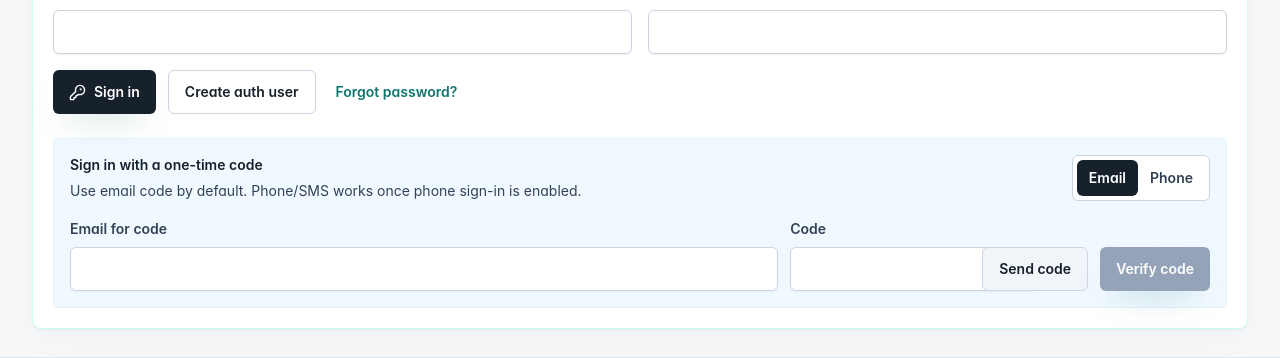
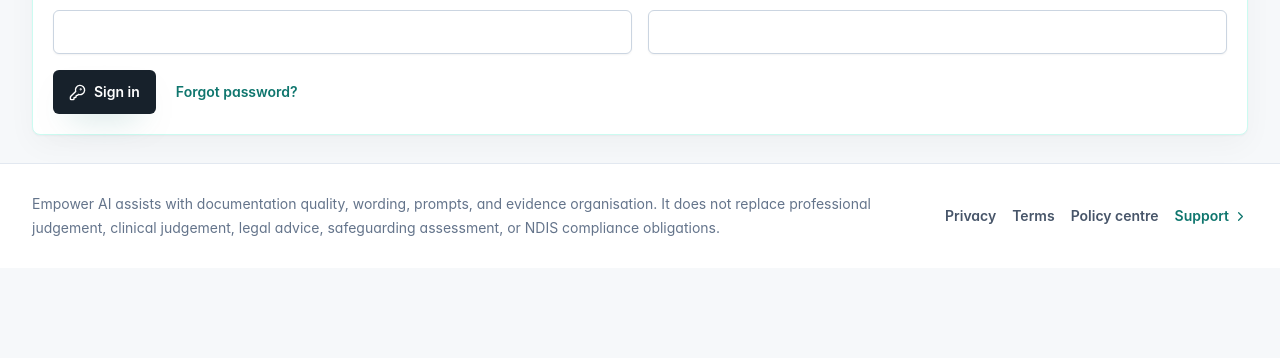
Before and after one commit to DENMWA/EMPOWER, a Next.js app: page /signin in a window 1280 px wide. Shown: the part 533-891 px from the top of the page. After the commit the page ends 801 px from the top, so only its background shows below. Built offline with nearby package versions, Linux system fonts and the light colour scheme; no server answers.

Commit message:
Simplify sign in experience

```diff
--- a/components/auth/SupabaseSecurityPanel.tsx
+++ b/components/auth/SupabaseSecurityPanel.tsx
@@ -12,15 +12,10 @@ import {
   getCurrentAuthStatus,
   getDefaultAuthStatus,
   listMfaFactors,
-  sendEmailOtp,
   sendPasswordResetEmail,
-  sendPhoneOtp,
   signInWithPassword,
   signOutSupabaseSession,
-  signUpWithPassword,
   updatePassword,
-  verifyEmailOtp,
-  verifyPhoneOtp,
   verifyMfaFactor
 } from "@/lib/supabase-auth";
 import { getCurrentUserId, isSupabaseConfigured, supabaseRequest } from "@/lib/supabase-rest";
@@ -35,12 +30,9 @@ type EnrolledTotp = {
 
 export function SupabaseSecurityPanel({ redirectAfterSignIn = false }: { redirectAfterSignIn?: boolean }) {
   const [email, setEmail] = useState("");
-  const [phone, setPhone] = useState("");
   const [password, setPassword] = useState("");
   const [newPassword, setNewPassword] = useState("");
   const [code, setCode] = useState("");
-  const [otpCode, setOtpCode] = useState("");
-  const [otpChannel, setOtpChannel] = useState<"email" | "phone">("email");
   const [authStatus, setAuthStatus] = useState(getDefaultAuthStatus);
   const [totp, setTotp] = useState<EnrolledTotp | null>(null);
   const [factorId, setFactorId] = useState("");
@@ -81,15 +73,6 @@ export function SupabaseSecurityPanel({ redirectAfterSignIn = false }: { redirec
     window.addEventListener(authSessionChangedEvent, syncAuthStatus);
     return () => window.removeEventListener(authSessionChangedEvent, syncAuthStatus);
   }, []);
-
-  async function createAccount() {
-    await withBusy(async () => {
-      const result = await signUpWithPassword(email.trim(), password);
-      setMessage(result.error
-        ? result.error
-        : "Account created. If email confirmation is enabled, confirm your email, then sign in.");
-    });
-  }
 
   async function signIn() {
     await withBusy(async () => {
@@ -138,46 +121,6 @@ export function SupabaseSecurityPanel({ redirectAfterSignIn = false }: { redirec
       setResetMode(false);
       setMessage("Password updated successfully. You can now continue securely.");
       window.history.replaceState({}, document.title, "/signin");
-    });
-  }
-
-  async function requestOtp() {
-    await withBusy(async () => {
-      const result = otpChannel === "email"
-        ? await sendEmailOtp(email.trim())
-        : await sendPhoneOtp(phone.trim());
-
-      if (result.error) {
-        setMessage(result.error);
-        return;
-      }
-
-      setMessage(otpChannel === "email"
-        ? "Email code sent. Enter the code from your inbox to sign in."
-        : "SMS code sent. Enter the code from your phone to sign in. Phone sign-in must be enabled for this workspace.");
-    });
-  }
-
-  async function verifyOtp() {
-    await withBusy(async () => {
-      const result = otpChannel === "email"
-        ? await verifyEmailOtp(email.trim(), otpCode.trim())
-        : await verifyPhoneOtp(phone.trim(), otpCode.trim());
-
-      if (result.error) {
-        setMessage(result.error);
-        return;
-      }
-
-      setOtpCode("");
-      setMessage("Code verified. Cloud saves are now available for this user.");
-      await loadVerifiedMfaFactor();
-      const setup = await completePendingOnboarding();
-      if (setup.error) {
-        setMessage(setup.error);
-        return;
-      }
-      await continueToRequestedPage();
     });
   }
 
@@ -312,9 +255,6 @@ export function SupabaseSecurityPanel({ redirectAfterSignIn = false }: { redirec
           <KeyRound size={17} aria-hidden="true" />
           Sign in
         </button>
-        <button type="button" disabled={busy || !configured} onClick={createAccount} className="inline-flex min-h-11 items-center gap-2 rounded-md border border-slate-300 bg-white px-4 text-sm font-semibold text-ink hover:border-teal-400 disabled:cursor-not-allowed disabled:bg-slate-100">
-          Create auth user
-        </button>
         <button type="button" disabled={busy || !configured} onClick={requestPasswordReset} className="inline-flex min-h-11 items-center gap-2 px-2 text-sm font-semibold text-teal-700 hover:text-teal-900 disabled:cursor-not-allowed disabled:text-slate-400">
           Forgot password?
         </button>
@@ -324,38 +264,6 @@ export function SupabaseSecurityPanel({ redirectAfterSignIn = false }: { redirec
             Sign out
           </button>
         ) : null}
-      </div>
-
-      <div className="mt-6 rounded-md border border-sky-100 bg-sky-50 p-4">
-        <div className="flex flex-wrap items-start justify-between gap-3">
-          <div>
-            <p className="text-sm font-semibold text-ink">Sign in with a one-time code</p>
-            <p className="mt-1 text-sm leading-6 text-slate-700">Use email code by default. Phone/SMS works once phone sign-in is enabled.</p>
-          </div>
-          <div className="flex rounded-md border border-slate-300 bg-white p-1">
-            <button type="button" onClick={() => setOtpChannel("email")} className={otpChannel === "email" ? "rounded-md bg-ink px-3 py-2 text-sm font-semibold text-white" : "rounded-md px-3 py-2 text-sm font-semibold text-slate-700"}>
-              Email
-            </button>
-            <button type="button" onClick={() => setOtpChannel("phone")} className={otpChannel === "phone" ? "rounded-md bg-ink px-3 py-2 text-sm font-semibold text-white" : "rounded-md px-3 py-2 text-sm font-semibold text-slate-700"}>
-              Phone
-            </button>
-          </div>
-        </div>
-
-        <div className="mt-4 grid gap-3 lg:grid-cols-[1fr_180px_auto_auto]">
-          {otpChannel === "email" ? (
-            <Field label="Email for code" value={email} onChange={setEmail} type="email" autoComplete="email" />
-          ) : (
-            <Field label="Phone for SMS code" value={phone} onChange={setPhone} type="tel" autoComplete="tel" placeholder="+614..." />
-          )}
-          <Field label="Code" value={otpCode} onChange={setOtpCode} inputMode="numeric" autoComplete="one-time-code" />
-          <button type="button" disabled={busy || !configured || (otpChannel === "email" ? !email.trim() : !phone.trim())} onClick={requestOtp} className="self-end inline-flex min-h-11 items-center justify-center rounded-md border border-slate-300 bg-white px-4 text-sm font-semibold text-ink hover:border-teal-400 disabled:cursor-not-allowed disabled:bg-slate-100">
-            Send code
-          </button>
-          <button type="button" disabled={busy || !configured || !otpCode.trim()} onClick={verifyOtp} className="self-end inline-flex min-h-11 items-center justify-center rounded-md bg-sea px-4 text-sm font-semibold text-white shadow-lift disabled:cursor-not-allowed disabled:bg-slate-400">
-            Verify code
-          </button>
-        </div>
       </div>
 
       {authStatus.signedIn ? (
```
